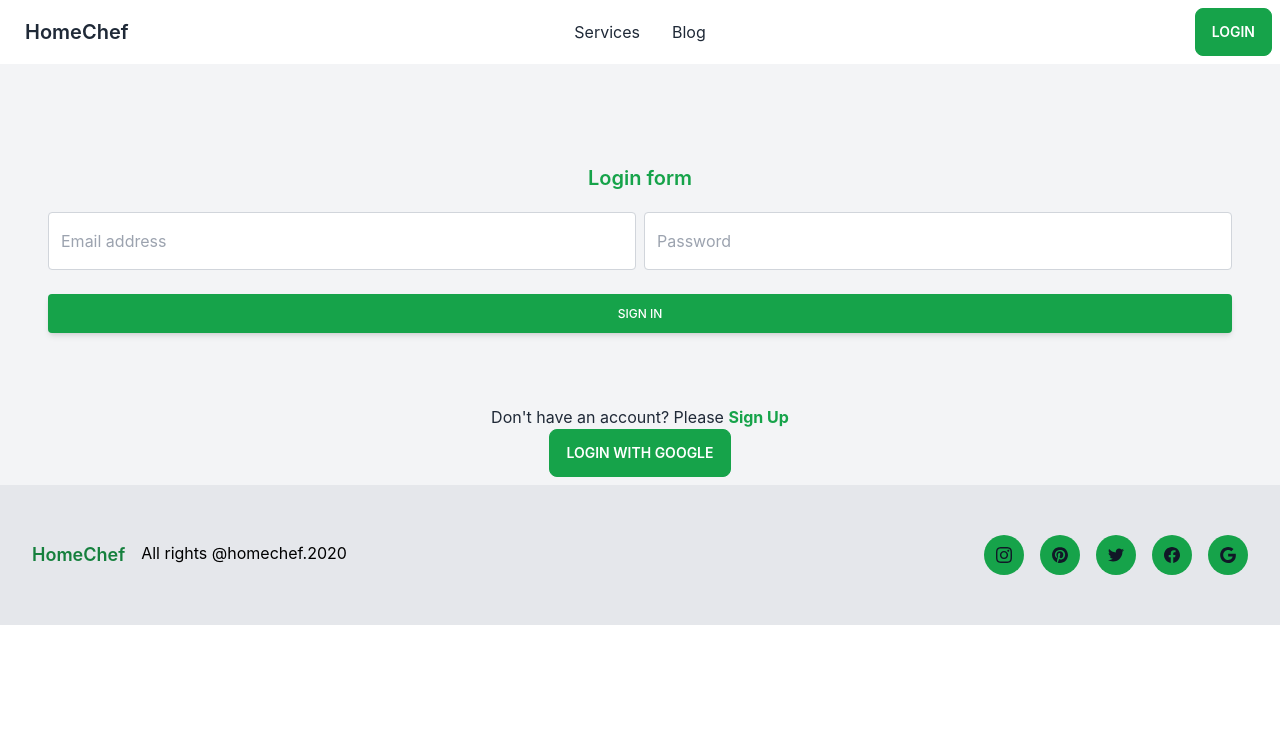
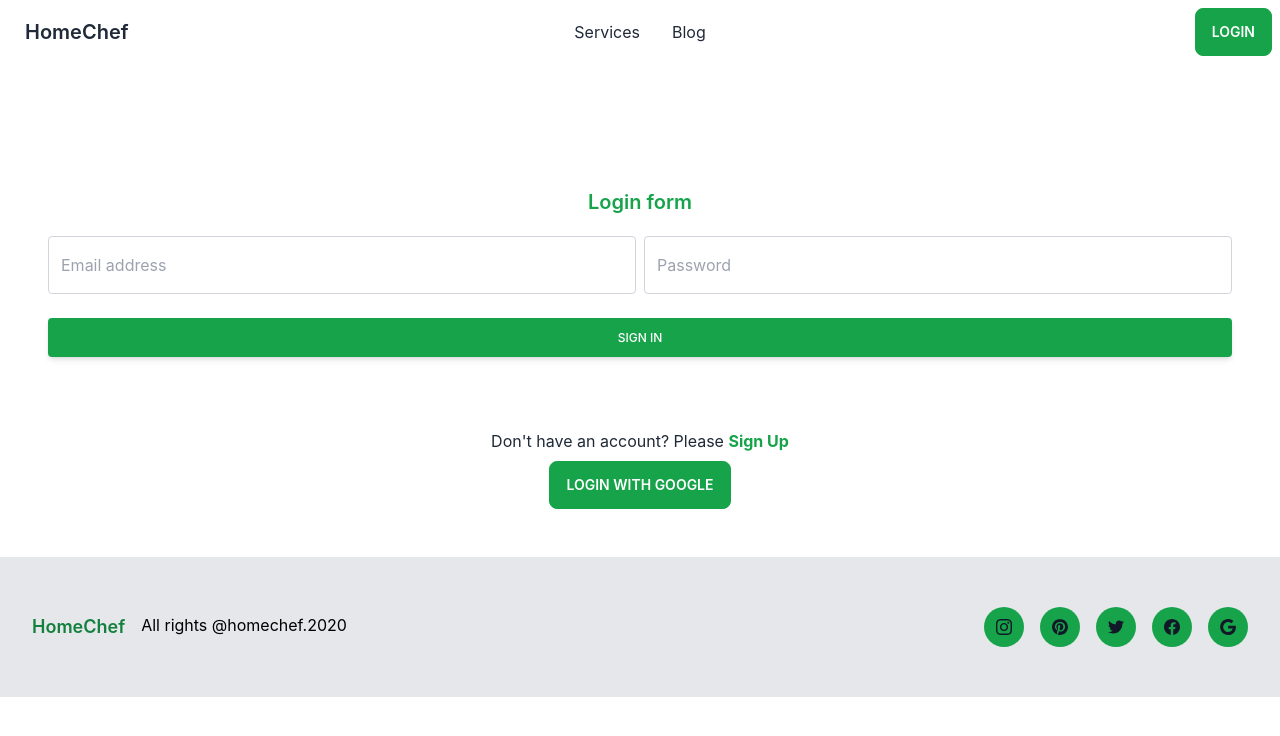
Before and after one commit to nishatroyhana011/HomeChef, a React (Create React App) app: page /login in a window 1280 px wide. Shown: the top 736 px of the page. Built offline with nearby package versions, Linux system fonts and the light colour scheme; no server answers.

Commit message:
simple modification

```diff
--- a/src/components/pages/Service/ServiceCard.js
+++ b/src/components/pages/Service/ServiceCard.js
@@ -20,7 +20,7 @@ const ServiceCard = ({ service }) => {
 
                 <div className="card-actions gap-0 justify-between">
                     <div> <p className='text-xl text-green-600 font-semibold'>Price: {servicePrice}</p></div>
-                    <Link to={`/services/${_id}`}><button className="btn bg-green-600 border-green-600">Order Now</button></Link>
+                    <Link to={`/services/${_id}`}><button className="btn bg-green-600 border-green-600">View Details</button></Link>
                 </div>
             </div>
         </div>
--- a/src/components/pages/Service/ServiceDetails.js
+++ b/src/components/pages/Service/ServiceDetails.js
@@ -11,7 +11,7 @@ useTitle('Service Details')
 
     const service = useLoaderData();
     const { _id, serviceName, serviceThumbnail, servicePrice, deliveryDuration, serviceQuantity,
-        serviceCategory, description, providerName, providerEmail, providerPhoto } = service;
+        serviceCategory, description, providerName, providerEmail, } = service;
 
 
     //post a review
@@ -58,7 +58,7 @@ useTitle('Service Details')
         <div className='mx-10'>
             <div className='grid grid-cols-2 md:grid-cols-3'>
                 <div className='col-span-2 order-last md:order-first'>
-                    <img className='rounded-md' src={serviceThumbnail} alt="" />
+                    <img className='rounded-md mx-auto' src={serviceThumbnail} alt="" />
                     <p className='text-2xl my-4 text-green-600 font-semibold '>{serviceName}</p>
                     <p className='text-left text-base'>Description: {description}</p>
                     {/* review part */}
--- a/src/components/signUp/Login.js
+++ b/src/components/signUp/Login.js
@@ -9,7 +9,7 @@ const Login = () => {
   const { loginUser, providerGoogleLogin } = useContext(AuthContext);
   const googleProvider = new GoogleAuthProvider();
   const [loggedIn, setLoggedIn] = useState();
-useTitle('Login')
+  useTitle('Login')
   const location = useLocation();
   const navigate = useNavigate();
   const from = location.state?.from?.pathname || '/';
@@ -51,7 +51,8 @@ useTitle('Login')
       })
       .catch(err => {
         console.log(err)
-      setLoggedIn("")})
+        setLoggedIn("")
+      })
 
   }
 
@@ -71,20 +72,20 @@ useTitle('Login')
 
   return (
     <div>
-      <div className='bg-gray-100 back'>
+      <div className='my-10'>
         <div>
           {loggedIn === "loggingIn" ?
             <>
-            <div class="flex justify-center items-center">
-              <div class="border-green-600 spinner-border animate-spin inline-block w-8 h-8 border-8 rounded-full" role="status">
+              <div class="flex justify-center items-center">
+                <div class="border-green-600 spinner-border animate-spin inline-block w-8 h-8 border-8 rounded-full" role="status">
 
+                </div>
               </div>
-            </div>
             </>
             : ""
           }
         </div>
-        <form onSubmit={handleLogin} className='p-12 pt-20 mx-auto'>
+        <form onSubmit={handleLogin} className='p-12 pt-16 mx-auto'>
           <p className='text-green-600 text-xl font-semibold my-5'>Login form</p>
           <div className='grid grid-cols-2 gap-2'>
             <div className="form-group mb-6">
@@ -145,8 +146,8 @@ useTitle('Login')
           </div>
         </form>
         <p className='text-center'>Don't have an account? Please <Link className='text-green-600 font-bold' to="/register">Sign Up</Link> </p>
-        <button onClick={handleGoogleLogin} className='btn bg-green-600 border-green-600 mb-2' variant="outline-primary"> Login with Google</button>
-      <Toaster/>
+        <button onClick={handleGoogleLogin} className='btn bg-green-600 border-green-600 my-2' variant="outline-primary"> Login with Google</button>
+        <Toaster />
       </div>
     </div>
   );
--- a/src/components/signUp/Registration.js
+++ b/src/components/signUp/Registration.js
@@ -35,12 +35,12 @@ const Registration = () => {
   }
 
   return (
-    <div className='bg-gray-100 back'>
+    <div className='my-10'>
       <div>
         {reg === "reg" ?
           <>
             <div class="flex justify-center items-center">
-              <div class="border-green-600 spinner-border animate-spin inline-block w-8 h-8 border-8 rounded-full" role="status">
+              <div class="border-green-600 spinner-border animate-spin inline-block w-10 h-8 border-10 rounded-full" role="status">
 
               </div>
             </div>
```
Also changed, not shown: src/components/shared/Footer.js (indentation only).
